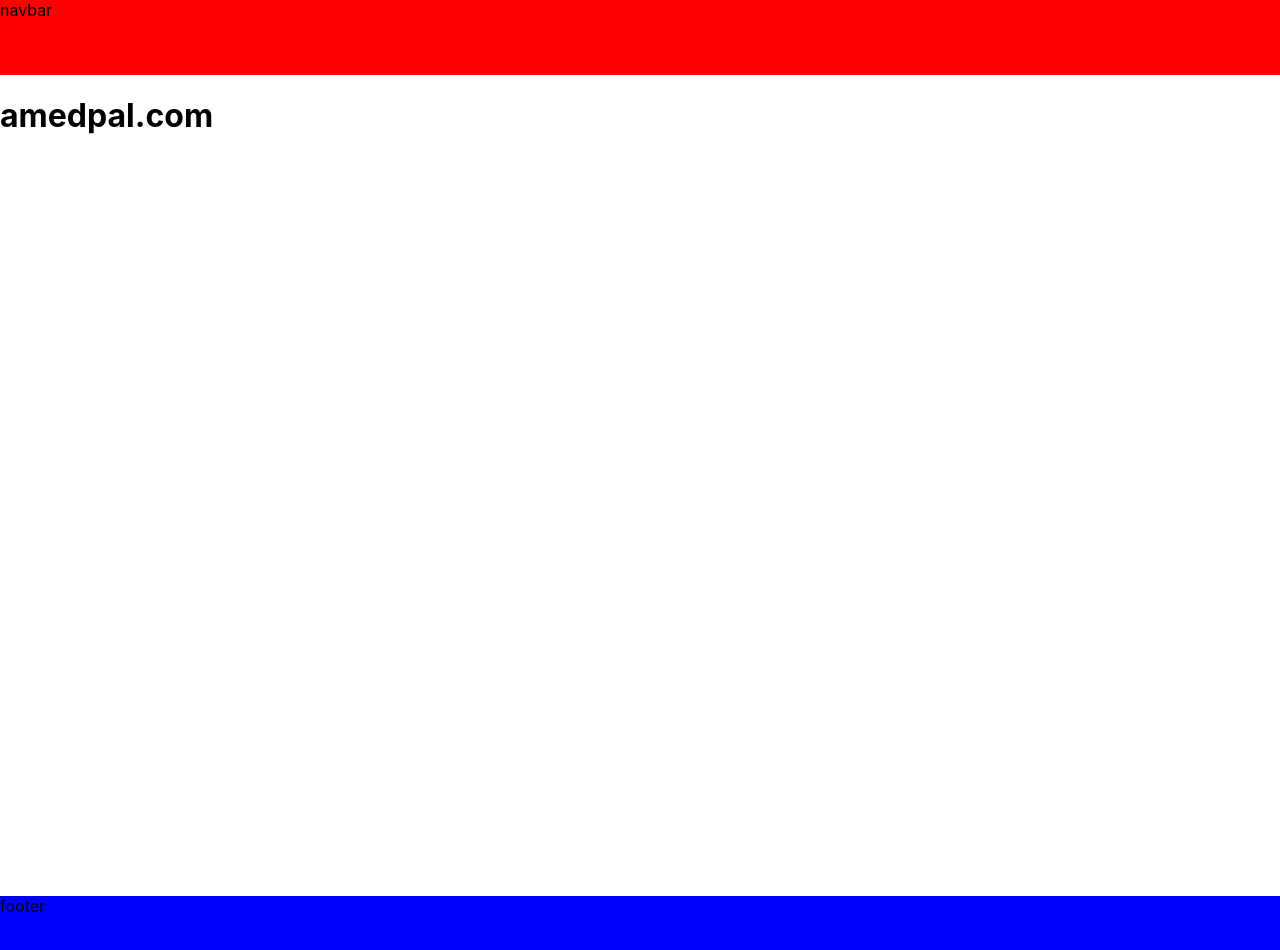
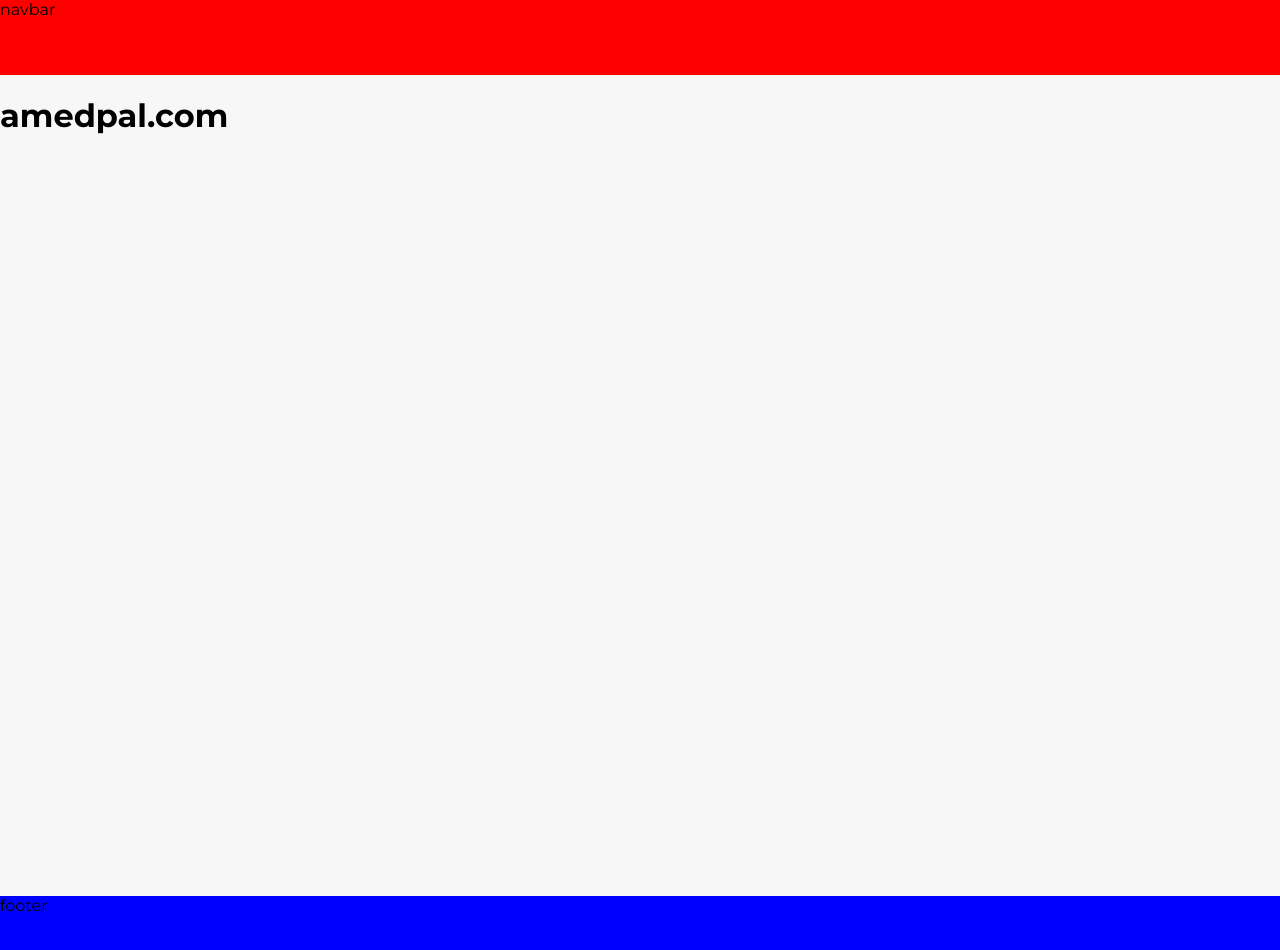
Before and after one commit to alfremedpal/amedpal-website, a Next.js app: page / in a window 1280 px wide. Shown: the top 950 px of the page. Built offline with nearby package versions, Linux system fonts and the light colour scheme.

Commit message:
Add Montserrat font

```diff
--- /dev/null
+++ b/pages/_document.tsx
@@ -0,0 +1,17 @@
+import { Html, Head, Main, NextScript } from 'next/document'
+
+export default function Document() {
+    return (
+        <Html>
+            <Head>
+                <link rel="preconnect" href="https://fonts.googleapis.com" />
+                <link rel="preconnect" href="https://fonts.gstatic.com" />
+                <link href="https://fonts.googleapis.com/css2?family=Montserrat:wght@400;700&display=swap" rel="stylesheet" />
+            </Head>
+            <body>
+                <Main />
+                <NextScript />
+            </body>
+        </Html>
+    )
+}
--- a/styles/globals.scss
+++ b/styles/globals.scss
@@ -2,8 +2,8 @@
 body {
   padding: 0;
   margin: 0;
-  font-family: -apple-system, BlinkMacSystemFont, Segoe UI, Roboto, Oxygen,
-    Ubuntu, Cantarell, Fira Sans, Droid Sans, Helvetica Neue, sans-serif;
+  font-family: 'Montserrat', sans-serif;
+  background-color: #f7f7f7;
 }
 
 a {
```
Also changed, not shown: public/vercel.svg (deleted).
